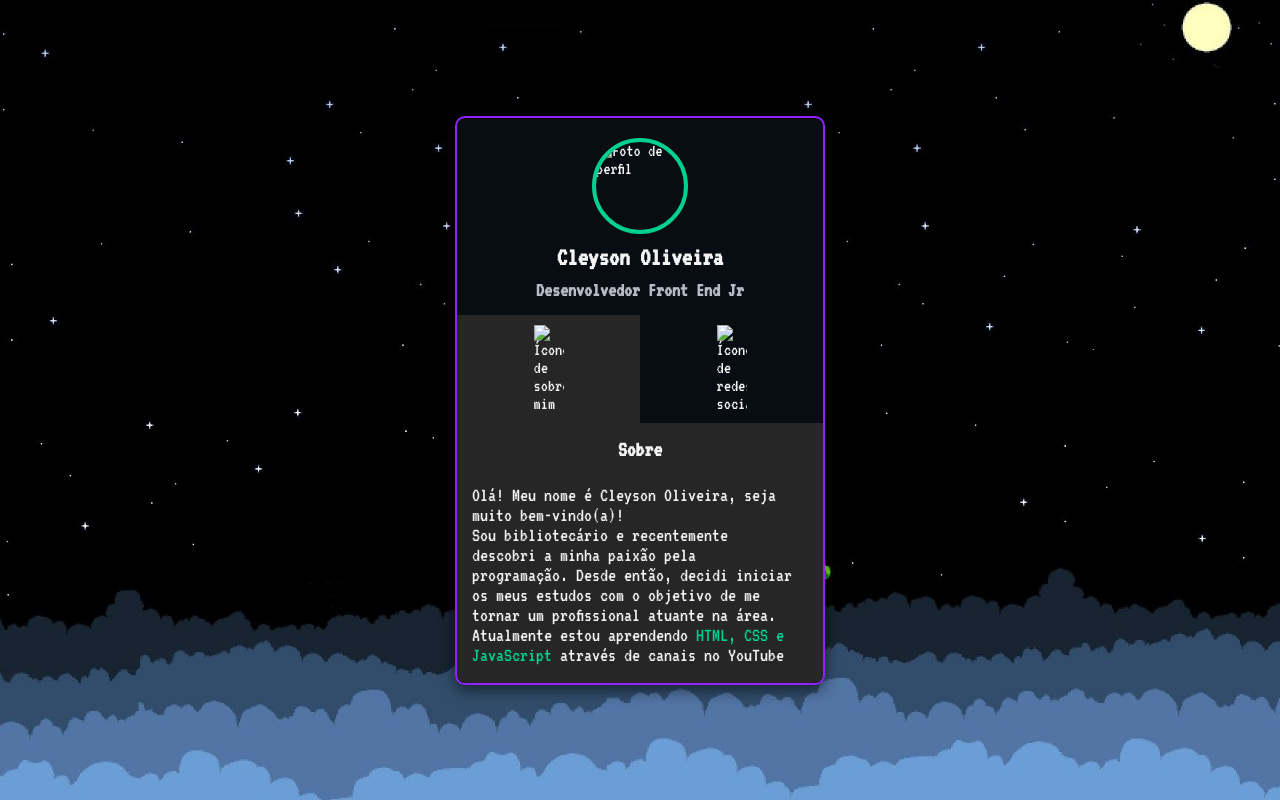
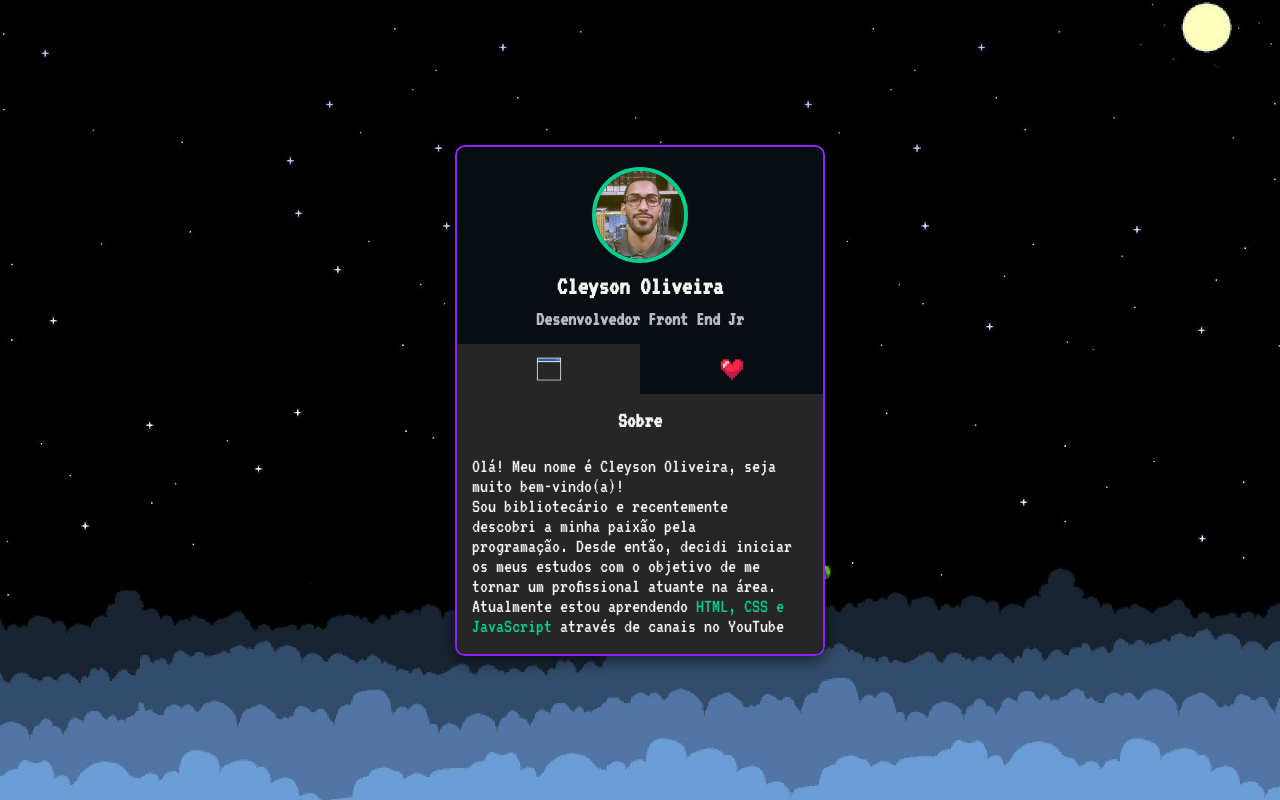
Before and after one commit to CleysonOlvr/mini-portfolio-devweek, a plain HTML site: page index.html in a window 1280 px wide. Drawn offline with Linux system fonts and the light colour scheme; the site is published under a folder, as on GitHub Pages, so addresses that start at the root find nothing.

Commit message:
Update index.html

```diff
--- a/index.html
+++ b/index.html
@@ -20,7 +20,7 @@
 <body>
     <main class="card">
         <div class="my-infos">
-            <img src="/src/img/profile-picture.jpg" alt="Foto de perfil" class="profile-picture">
+            <img src="./src/img/profile-picture.jpg" alt="Foto de perfil" class="profile-picture">
             <h1 class="name">Cleyson Oliveira</h1>
             <h2 class="role">Desenvolvedor Front End Jr</h2>
         </div>
@@ -28,10 +28,10 @@
         <div class="content">
             <ul class="tabs">
                 <li class="selected tab" id="about-me">
-                    <img src="/src/img/sobre.gif" alt="Ícone de sobre mim">
+                    <img src="./src/img/sobre.gif" alt="Ícone de sobre mim">
                 </li>
                 <li class="tab" id="contact-me">
-                    <img src="/src/img/coracao.gif" alt="Ícone de redes sociais">
+                    <img src="./src/img/coracao.gif" alt="Ícone de redes sociais">
                 </li>
             </ul>
             <div class="tab-infos">
@@ -67,6 +67,6 @@
     </main>
 
     <!-- Script -->
-    <script src="/src/js/index.js"></script>
+    <script src="./src/js/index.js"></script>
 </body>
 </html>
```
